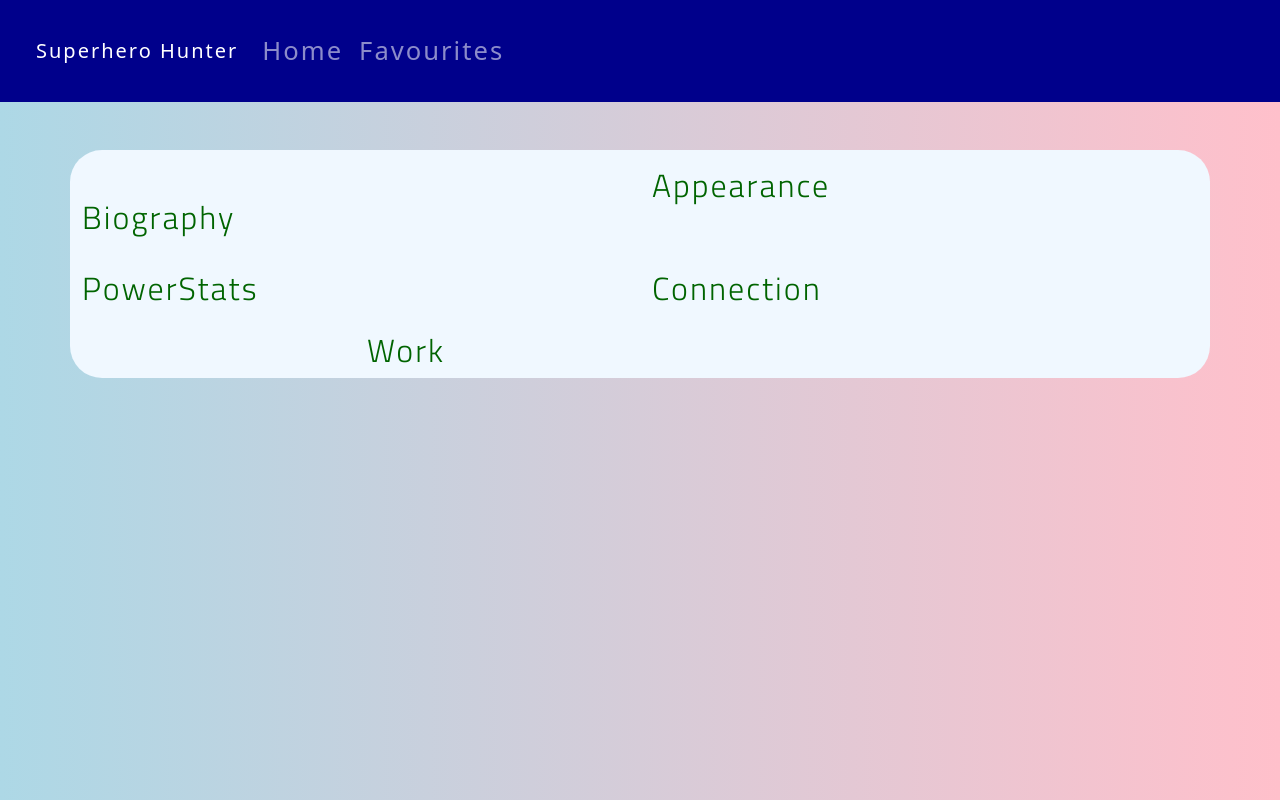
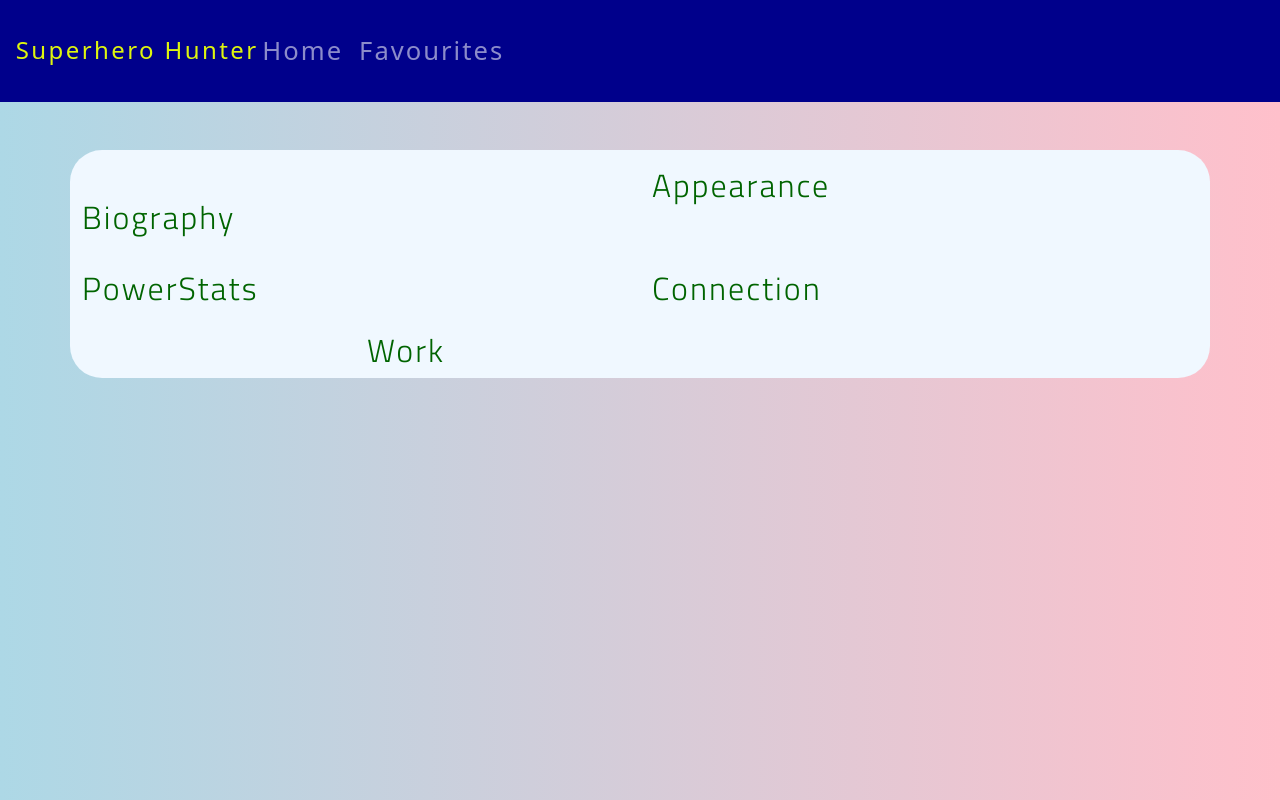
Before and after one commit to vamsiderangula98/superherohunter, a plain HTML site: page superhero.html in a window 1280 px wide. In both pictures the pointer is over the link "Superhero Hunter". Drawn offline with nearby package versions, Linux system fonts and the light colour scheme; no server answers.

Commit message:
adding minor changes

```diff
--- a/css/favourites.css
+++ b/css/favourites.css
@@ -18,7 +18,9 @@ p{
     font-size: 1.5rem;
 }
 .navbar-brand:hover{
-    color: rgb(209, 34, 139)!important;
+    color: rgb(222, 245, 14)!important;
+    transform: scale(1.2);
+    font-weight:500;
 }
 .fav-heroes{
     height:100%;
--- a/css/superhero.css
+++ b/css/superhero.css
@@ -15,6 +15,11 @@ body{
 #customed-nav{
     background-color:darkblue !important;
     font-size: 1.6rem;
+}
+.navbar-brand:hover{
+    color: rgb(222, 245, 14)!important;
+    transform: scale(1.2);
+    font-weight:500;
 }
 /* superhero image card */
 .imagecard {
--- a/superhero.html
+++ b/superhero.html
@@ -62,6 +62,9 @@
               </div>
             </div>
         </main>
+        <footer>
+          <!-- @Created by Vamsi Krishna Derangula ..! -->
+        </footer>
 
     <!-- scripts -->
     <script src="js/superhero.js"></script>
```
Also changed, not shown: favourites.html (+1 -1 lines), index.html (+1 -1 lines).
